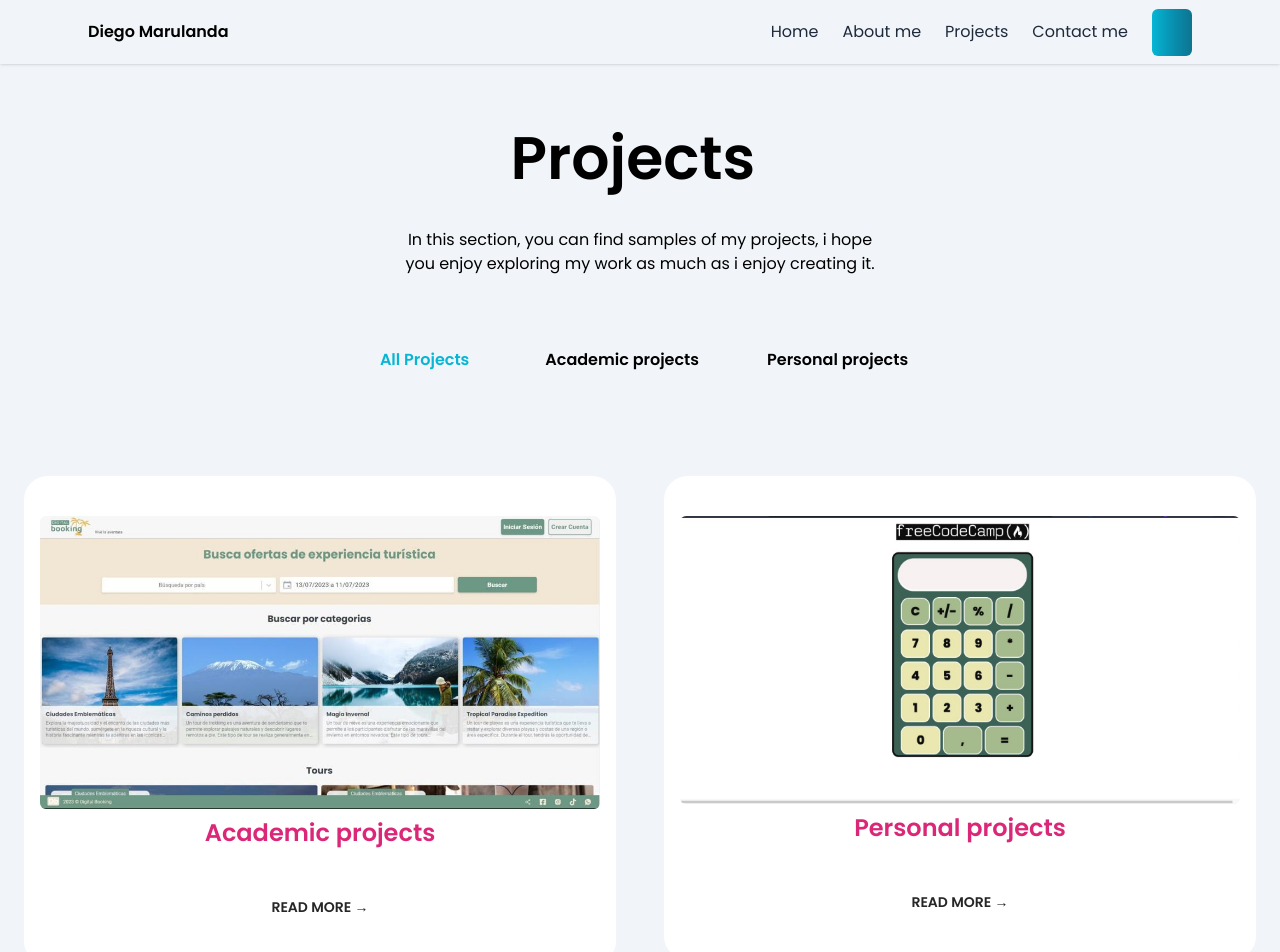
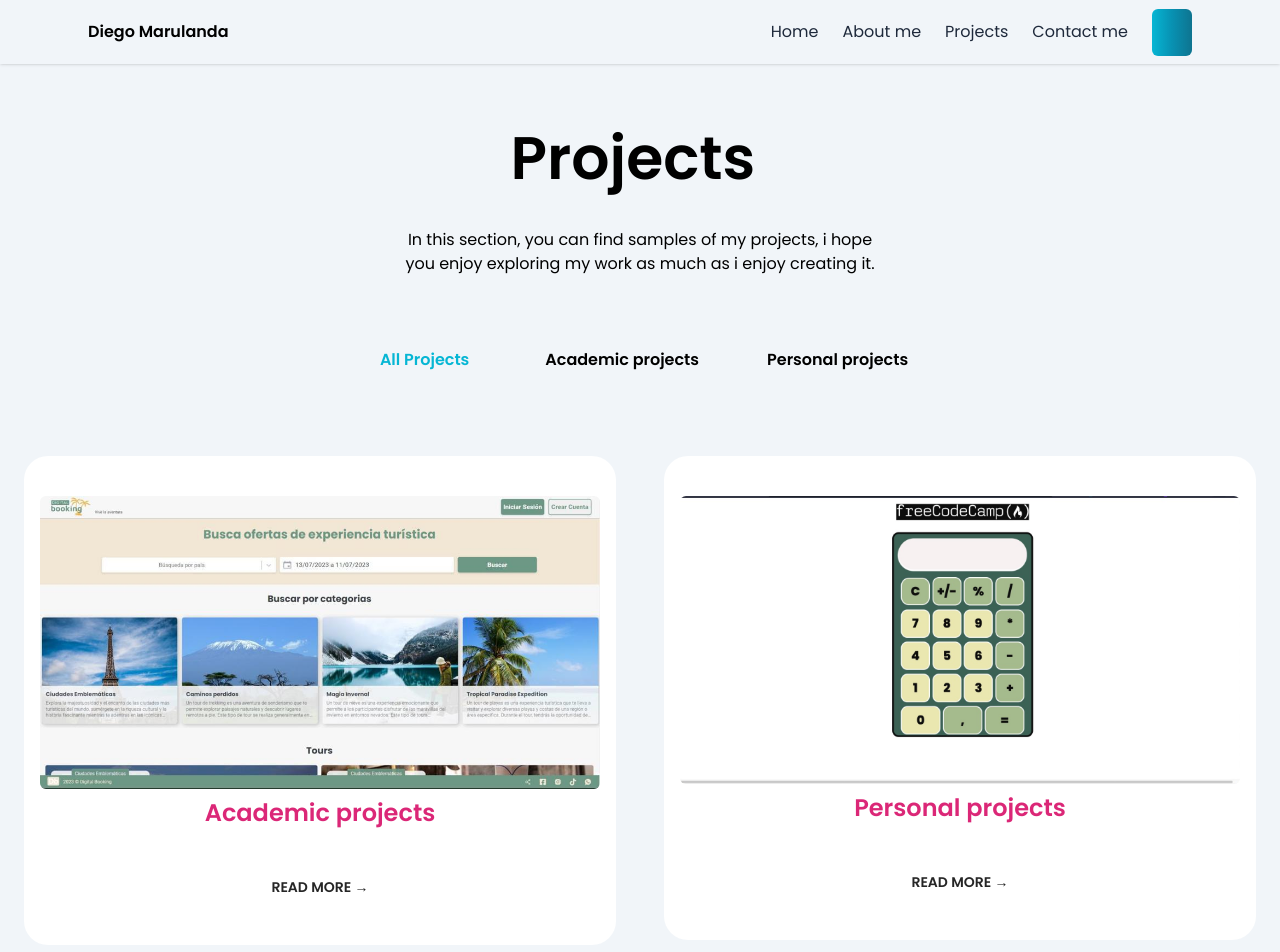
Before and after one commit to DiegoMarulandaB/Portfolio, a Next.js app: page /projects in a window 1280 px wide. Shown: the top 952 px of the page. Built offline with nearby package versions, Linux system fonts and the light colour scheme; some icons are missing.

Commit message:
style: add fixes in projects

```diff
--- a/src/app/projects/page.tsx
+++ b/src/app/projects/page.tsx
@@ -19,7 +19,7 @@ const ProjectCards: React.FC<ProjectCardsProps> = ({ showCard, category, ImageHr
       showCard === 'all' || showCard === category.toLowerCase() ? 'block' : 'hidden'
     }`}
   >
-    <div className="flex flex-col items-center text-center text-white bg-gradient-to-r bg-white dark:bg-slate-600 rounded-3xl px-4 py-4 mx-2 mr-2 mt-10 w-26 text-2xl  font-bold">
+    <div className="flex flex-col items-center text-center text-white bg-gradient-to-r bg-white dark:bg-slate-600 rounded-3xl px-4 py-4 mx-2 mr-2 mt-5 w-26 text-2xl  font-bold">
       <div className="overflow-hidden">
         <img
           src={ImageHref}
@@ -62,7 +62,7 @@ const Projects: React.FC = () => {
   return (
     <section id="projects">
       <div className="min-h-screen flex items-center justify-center">
-        <div className='className="pt-20  lg:pt-[100px] lg:pb-[100px]"'>
+        <div className="pt-20  lg:pt-[100px] lg:pb-[100px]">
           <div className="flex flex-col text-center items-center justify-center mx-4 mr-4">
             <div className="flex flex-wrap -mx-4">
               <div className="w-full px-4">
```
